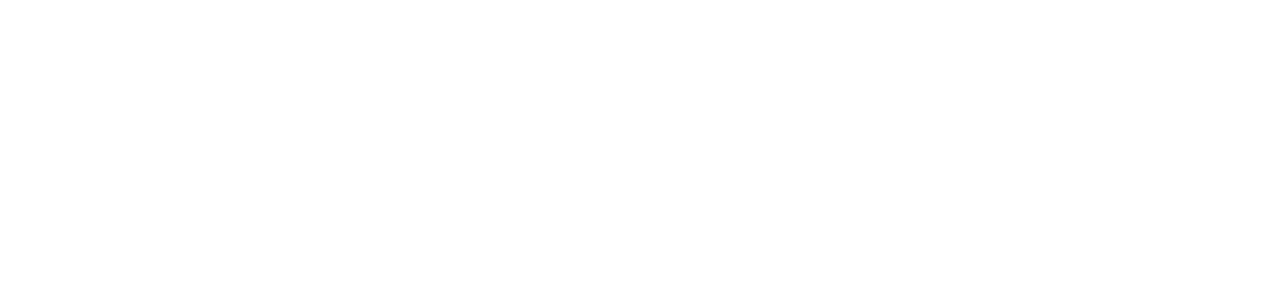
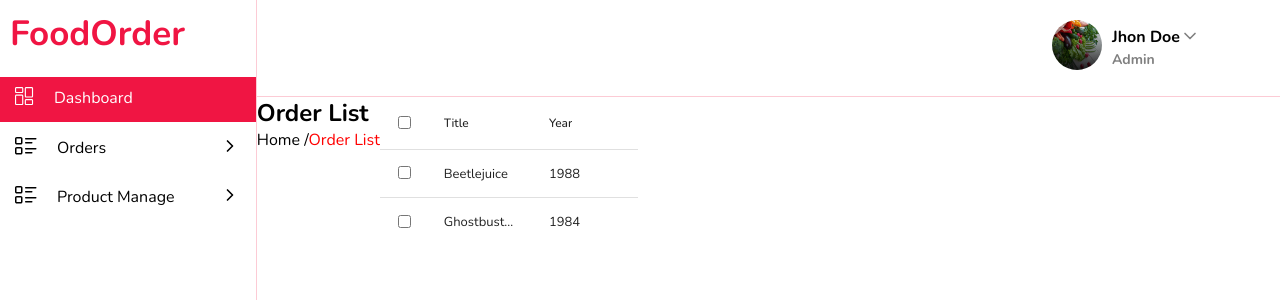
Before and after one commit to Shuvouits/Food-Delivery-System, a React (Vite) app in the folder client/: page /admin/all-order in a window 1280 px wide. Before the commit this address had no page. Shown: the top 300 px of the page. Built offline with nearby package versions, Linux system fonts and the light colour scheme; a web font is replaced by a local one.

Commit message:
order process

```diff
--- a/client/package.json
+++ b/client/package.json
@@ -12,10 +12,12 @@
   "dependencies": {
     "aos": "^2.3.4",
     "react": "^18.2.0",
+    "react-data-table-component": "^7.6.2",
     "react-dom": "^18.2.0",
     "react-google-recaptcha": "^3.1.0",
     "react-router-dom": "^6.22.2",
     "react-slick": "^0.30.2",
+    "react-table": "^7.8.0",
     "slick-carousel": "^1.8.1"
   },
   "devDependencies": {
--- a/client/src/App.jsx
+++ b/client/src/App.jsx
@@ -8,6 +8,7 @@ import Blog from './pages/Blog'
 import BlogList from './pages/BlogList'
 import ContactUs from './pages/ContactUs'
 import Dashboard from './pages/admin/Dashboard'
+import OrderAll from './pages/admin/OrderAll'
 function App() {
 
   const isHomeRoute = window.location.pathname === '/';
@@ -26,6 +27,7 @@ function App() {
         <Route path='/blog-list' element={<BlogList />} />
         <Route path='/contact' element={<ContactUs />} />
         <Route path='/admin/dashboard' element={<Dashboard />} />
+        <Route path='/admin/all-order' element={<OrderAll />} />
       </Routes>
 
 
--- /dev/null
+++ b/client/src/components/admin/allorder/AllOrder.jsx
@@ -0,0 +1,63 @@
+import React from 'react'
+import './allorder.css'
+import DataTable from 'react-data-table-component';
+
+function AllOrder() {
+
+    const columns = [
+        {
+            name: 'Title',
+            selector: row => row.title,
+        },
+        {
+            name: 'Year',
+            selector: row => row.year,
+        },
+    ];
+
+    const data = [
+          {
+            id: 1,
+            title: 'Beetlejuice',
+            year: '1988',
+        },
+        {
+            id: 2,
+            title: 'Ghostbusters',
+            year: '1984',
+        },
+    ]
+
+
+
+
+    return (
+        <div className='all-order'>
+            <div className='container'>
+                <div className='title'>
+                    <h2>Order List</h2>
+                    <span>Home /<span style={{ color: 'red' }}>Order List</span></span>
+
+                </div>
+                <div className='section-1'>
+                    <div className='table-section'>
+
+                    <DataTable
+			columns={columns}
+			data={data}
+            selectableRows
+		/>
+
+
+
+                    </div>
+
+                </div>
+
+            </div>
+
+        </div>
+    )
+}
+
+export default AllOrder
--- a/client/src/components/sidebar/Sidebar.jsx
+++ b/client/src/components/sidebar/Sidebar.jsx
@@ -1,5 +1,6 @@
 import React, { useState } from 'react'
 import './sidebar.css'
+import { Link } from 'react-router-dom'
 
 function Sidebar({handleClick}) {
     const [order, setOrder] = useState(false)
@@ -65,7 +66,7 @@ function Sidebar({handleClick}) {
                         {order && (
 
                             <div className='submenu-area'>
-                                <span className='list'>All Order</span>
+                                <span className='list'><Link to={'/admin/all-order'} className='' style={{color: 'black', textDecoration:'none'}}> All Order </Link></span>
                                 <span className='list'>Delivery Order</span>
                                 <span className='list'>PickUp Order</span>
                                 <span className='list'>InRestaurent Order</span>
--- a/client/src/components/sidebar/sidebar.css
+++ b/client/src/components/sidebar/sidebar.css
@@ -25,6 +25,7 @@
     color: black;
     cursor: pointer;
     margin-left: 50px;
+    display: none;
 }
 
 .sidebar .container .menu{
@@ -86,3 +87,11 @@
 .feather-chevron-down{
     font-weight: 700;
 }
+
+@media only screen and (max-width: 1000px) {
+
+    .sidebar .container .brand .icon{
+        display: block;
+    }
+
+}
--- /dev/null
+++ b/client/src/pages/admin/OrderAll.jsx
@@ -0,0 +1,35 @@
+import React, { useState } from 'react'
+import AllOrder from '../../components/admin/allorder/AllOrder'
+import Sidebar from '../../components/sidebar/Sidebar'
+import Navbar from '../../components/navbar/Navbar'
+
+function OrderAll() {
+
+    const[mobileMenu, setMobileMenu] = useState(false)
+  const handleClick = () => {
+    setMobileMenu(!mobileMenu)
+  }
+
+  console.log(mobileMenu)
+
+
+  return (
+    <div className='layout'>
+    <div className='container'>
+      <div className={mobileMenu ? 'left-part responsive' : 'left-part'}>
+        <Sidebar handleClick={handleClick} />
+
+      </div>
+      <div className='right-part'>
+        <Navbar handleClick={handleClick} />
+        <AllOrder   />
+
+      </div>
+
+    </div>
+
+  </div>
+  )
+}
+
+export default OrderAll
```
Also changed, not shown: client/src/components/admin/allorder/allorder.css (added), 1 other file (tests, documents, lock files or other folders).
